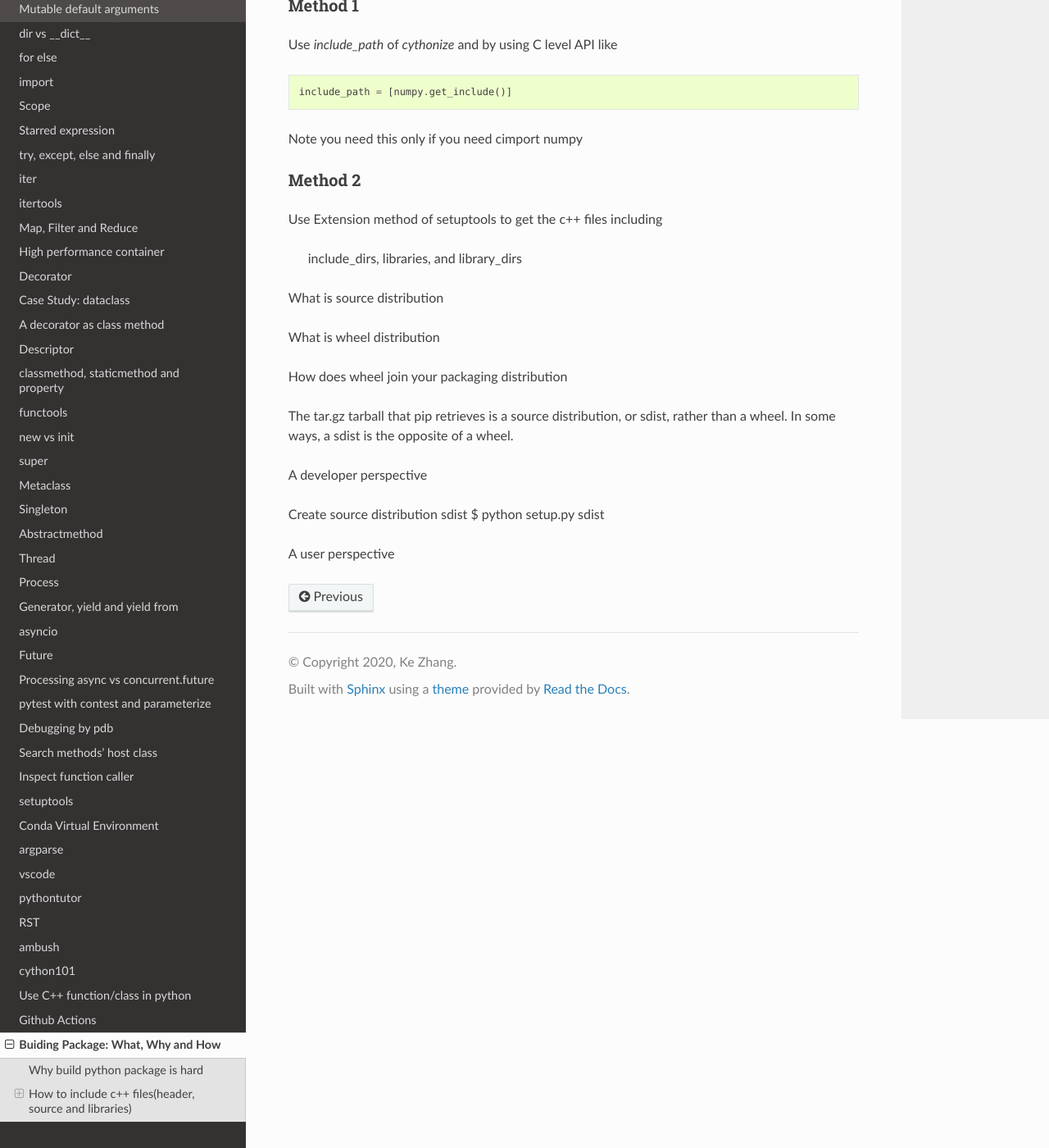
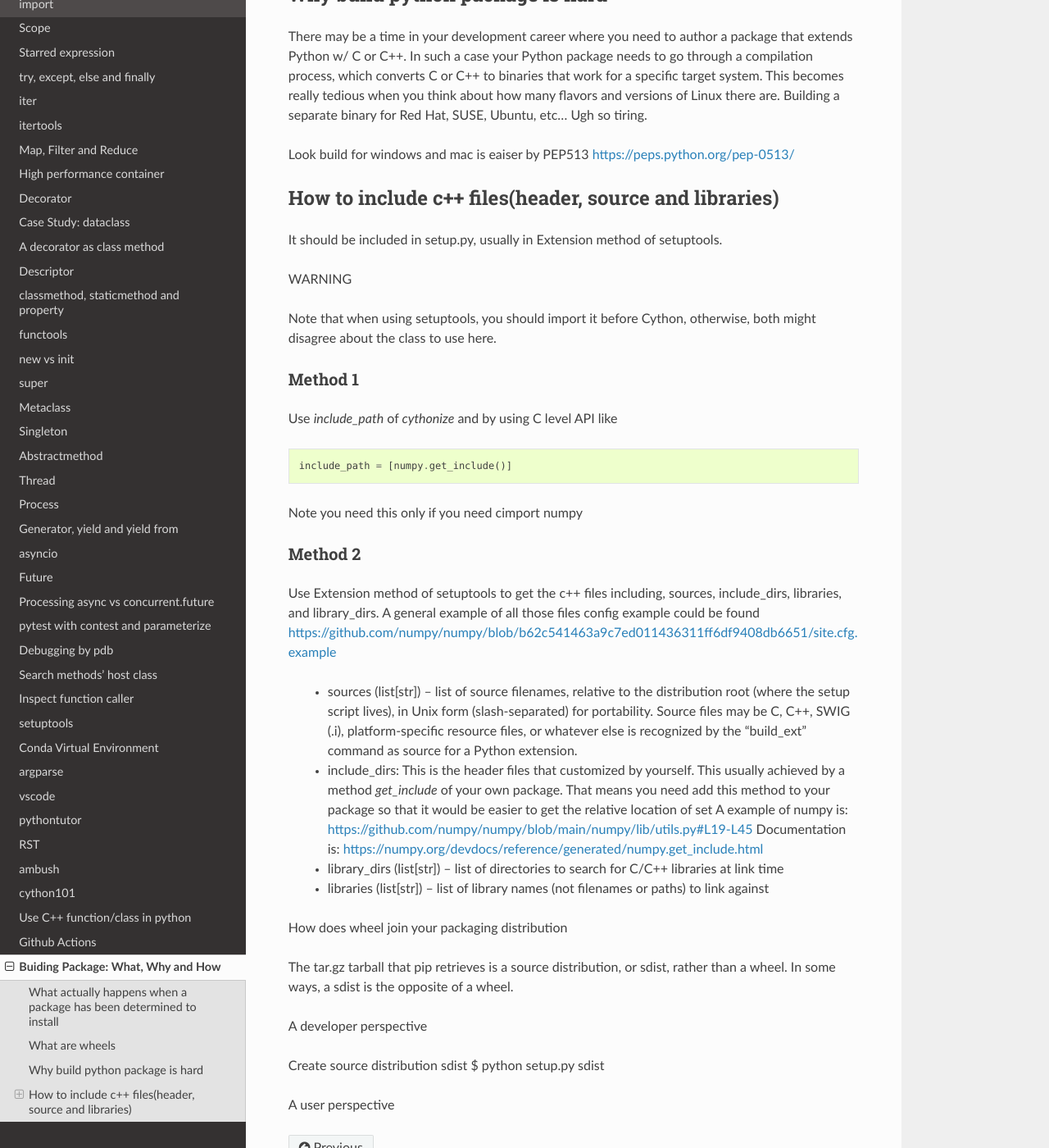
Before and after one commit to ke-zhang-rd/krystal, a Sphinx documentation site: the page built from docs/source/wheel.rst, in a window 1280 px wide and 1400 px high, scrolled down 591 px. Shown: the whole window at 82% size. Built offline with Sphinx 7.4.7 and the Read the Docs theme 2.0.0, drawn with Linux system fonts in a browser that asks for light colours; some of the changed text lies outside the part shown.

Commit message:
Update wheel.rst

```diff
--- a/docs/source/wheel.rst
+++ b/docs/source/wheel.rst
@@ -1,6 +1,26 @@
 ==================================
 Buiding Package: What, Why and How
 ==================================
+
+What actually happens when a package has been determined to install
+-------------------------------------------------------------------
+
+It goes to pypi server and search if there is any distribution available. There are two types of distribution
+
+* source distribution
+* build distribution
+
+source distribution is nothing but a tarball file which has everything included inside. build distribuition is aka wheel/whl file which are usually
+platform dependent but faster in performance.
+
+
+
+
+
+What are wheels
+---------------
+https://realpython.com/python-wheels/
+
 
 
 
@@ -15,6 +35,9 @@
 
 How to include c++ files(header, source and libraries)
 ------------------------------------------------------
+
+It should be included in setup.py, usually in Extension method of setuptools.
+
 
 WARNING
 
@@ -34,21 +57,25 @@
 Method 2
 ~~~~~~~~
 
-Use Extension method of setuptools to get the c++ files including
-
- include_dirs, libraries, and library_dirs
+Use Extension method of setuptools to get the c++ files including, sources, include_dirs, libraries, and library_dirs.
+A general example of all those files config example could be found https://github.com/numpy/numpy/blob/b62c541463a9c7ed011436311ff6df9408db6651/site.cfg.example
 
 
+  * sources (list[str]) – list of source filenames, relative to the distribution root (where the setup script lives),
+    in Unix form (slash-separated) for portability. Source files may be C, C++, SWIG (.i), platform-specific resource
+    files, or whatever else is recognized by the “build_ext” command as source for a Python extension.
 
+  * include_dirs: This is the header files that customized by yourself. This usually achieved by a method
+    *get_include* of your own package. That means you need add this method to your package so that it would
+    be easier to get the relative location of set
+    A example of numpy is: https://github.com/numpy/numpy/blob/main/numpy/lib/utils.py#L19-L45
+    Documentation is: https://numpy.org/devdocs/reference/generated/numpy.get_include.html
 
-What is source distribution
+  * library_dirs (list[str]) – list of directories to search for C/C++ libraries at link time
 
-What is wheel distribution
-
-
+  * libraries (list[str]) – list of library names (not filenames or paths) to link against
 
 How does wheel join your packaging distribution
-
 
 The tar.gz tarball that pip retrieves is a source distribution, or sdist, rather than a wheel. In some ways, a sdist is the opposite of a wheel.
 
```
